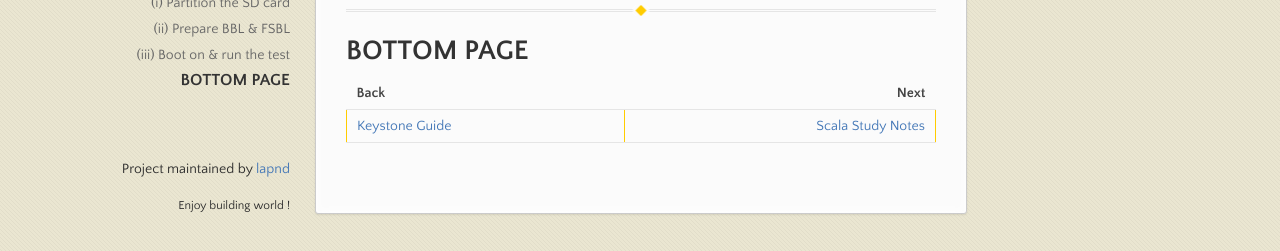
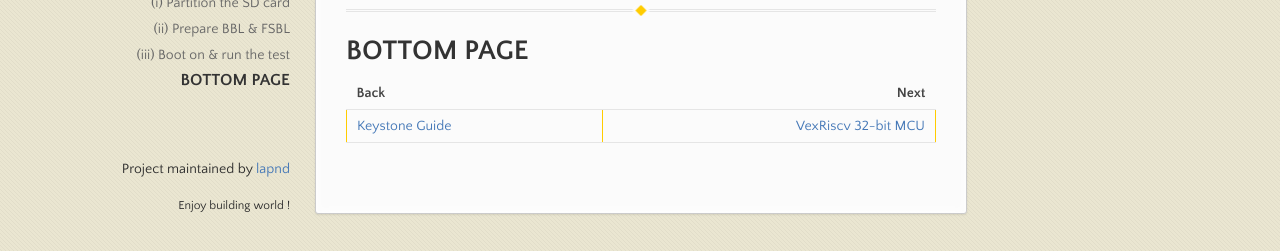
Before and after one commit to lapnd/httdes.github.io, a Jekyll site: the page built from vc707.md, in a window 1280 px wide and 900 px high, scrolled down 9431 px. Shown: the part 646-897 px from the top of the window. Built offline with Jekyll 4.4.1, drawn with Linux system fonts in a browser that asks for light colours; our own code applies the rules of GitHub Pages for plain Markdown files.

Commit message:
Update vc707.md

```diff
--- a/vc707.md
+++ b/vc707.md
@@ -402,4 +402,4 @@ To run the keystone test:
 
 | Back | Next |
 | :--- | ---: |
-| [Keystone Guide](./keystone.md) | [Scala Study Notes](./scala.md) |
+| [Keystone Guide](./keystone.md) | [VexRiscv 32-bit MCU](./vexriscv.md) |
```
